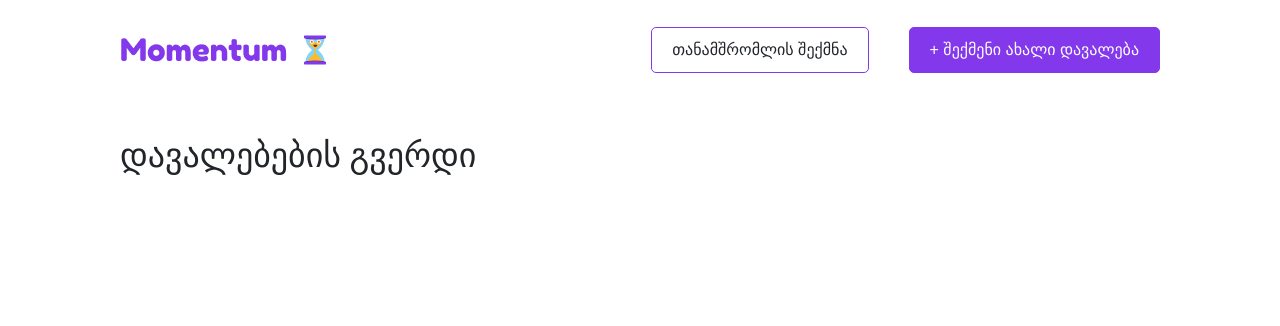
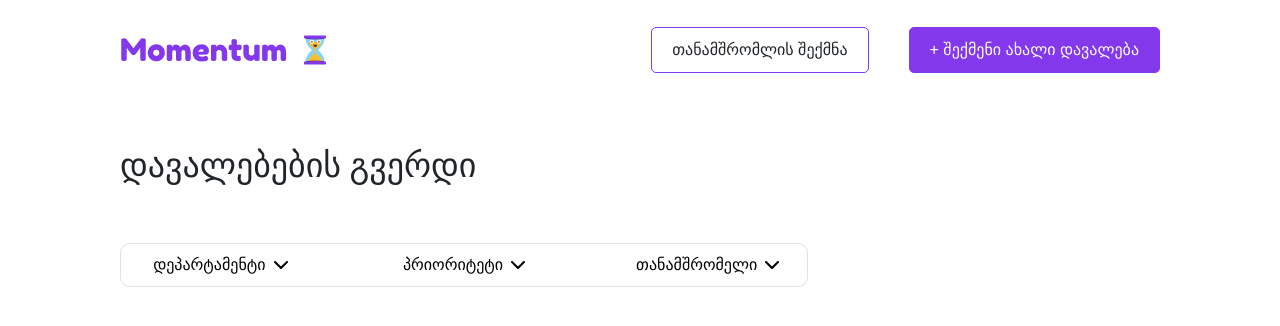
Before and after one commit to GIORGIgok/rb-progress-tracking-app, a React (Vite) app: page / in a window 1280 px wide. Shown: the top 326 px of the page. Built offline with nearby package versions, Linux system fonts and the light colour scheme; a web font is replaced by a local one.

Commit message:
created static markup of filtration

```diff
--- /dev/null
+++ b/src/assets/svg/arrow-down.jsx
@@ -0,0 +1,17 @@
+export const ArrowDownSvg = ({ className }) => {
+  return (
+    <svg
+      width="14"
+      height="8"
+      viewBox="0 0 14 8"
+      fill="none"
+      xmlns="http://www.w3.org/2000/svg"
+      className={`fill-current ${className}`}
+    >
+      <path
+        d="M1.70711 0.292893C1.31658 -0.0976311 0.683417 -0.0976311 0.292893 0.292893C-0.0976311 0.683417 -0.0976311 1.31658 0.292893 1.70711L6.29289 7.70711C6.68342 8.09763 7.31658 8.09763 7.70711 7.70711L13.7071 1.70711C14.0976 1.31658 14.0976 0.683417 13.7071 0.292893C13.3166 -0.0976311 12.6834 -0.0976311 12.2929 0.292893L7 5.58579L1.70711 0.292893Z"
+        fill="currentColor"
+      />
+    </svg>
+  );
+};
--- a/src/components/common/header/header.jsx
+++ b/src/components/common/header/header.jsx
@@ -4,7 +4,7 @@ import "./styles/header-styles.css";
 
 export default function Header() {
   return (
-    <header className="w-full h-[100px] flex justify-between items-center px-[120px] py-[30px] mb-[30px]">
+    <header className="w-full h-[100px] flex justify-between items-center px-[120px] py-[30px] mb-[40px]">
       <figure>
         <Link to="/">
           <img src={logo_img} alt="logo" />
@@ -15,6 +15,7 @@ export default function Header() {
         <button className="button button-add-employee">
           თანამშრომლის შექმნა
         </button>
+
         <Link to="/add-new-task" className="button button-add-new-task">
           + შექმენი ახალი დავალება
         </Link>
--- a/src/pages/all-tasks-page/all-tasks-page.jsx
+++ b/src/pages/all-tasks-page/all-tasks-page.jsx
@@ -1,9 +1,30 @@
+import { ArrowDownSvg } from "../../assets/svg/arrow-down";
+
 export default function AllTasksPage() {
   return (
     <main className="px-[120px]">
       <h2 className="text-[34px] font-[FiraGO] font-bold text-[#212529]">
         დავალებების გვერდი
       </h2>
+      {/* SELECT DEPARTMENT */}
+      <div className="w-[688px] h-[44px] mt-[52px] border-1 border-[#DEE2E6] rounded-[10px] flex items-center gap-[45px]">
+        <div className="option flex justify-center items-center gap-[8px] w-[199px] hover:text-[#8338EC] hover:cursor-pointer group">
+          <span>დეპარტამენტი</span>
+          <ArrowDownSvg className="group-hover:fill-[#8338EC]" />
+        </div>
+
+        {/* SELECT PRIORITY */}
+        <div className="option flex justify-center items-center gap-[8px] w-[199px] hover:text-[#8338EC] hover:cursor-pointer group">
+          <span>პრიორიტეტი</span>
+          <ArrowDownSvg className="group-hover:fill-[#8338EC]" />
+        </div>
+
+        {/* SELECT EMPLOYEE */}
+        <div className="option flex justify-center items-center gap-[8px] w-[199px] hover:text-[#8338EC] hover:cursor-pointer group">
+          <span>თანამშრომელი</span>
+          <ArrowDownSvg className="group-hover:fill-[#8338EC]" />
+        </div>
+      </div>
     </main>
   );
 }
```
